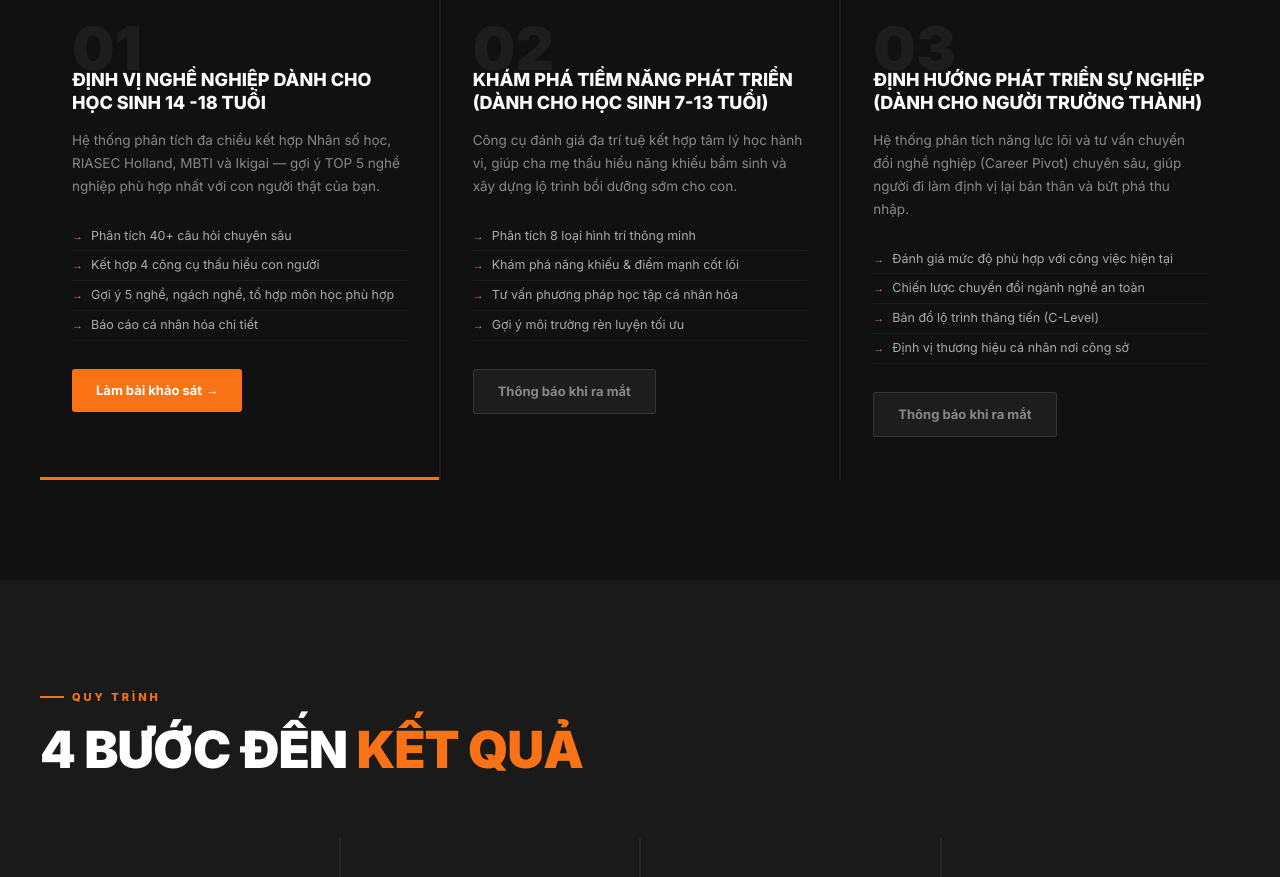
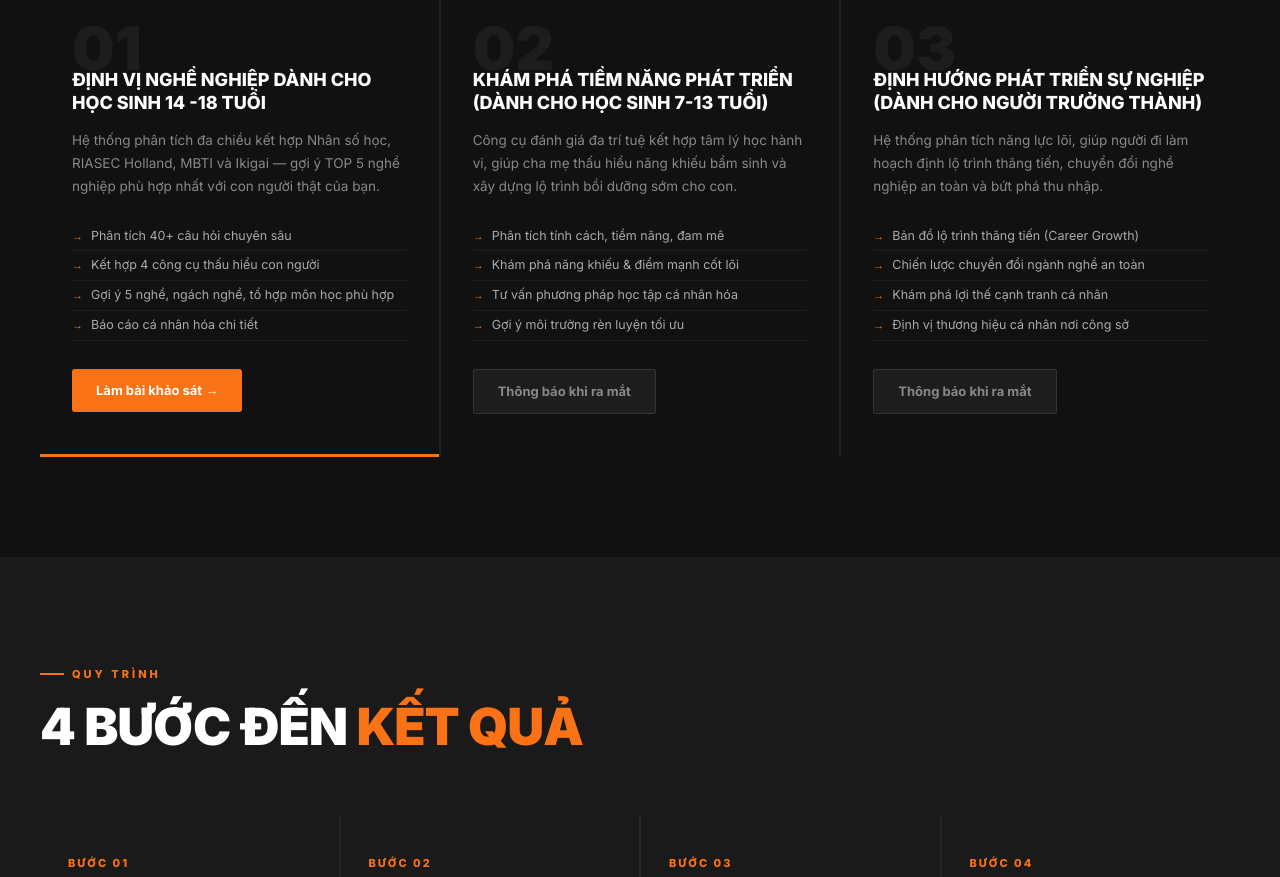
Before and after one commit to nghechonnguoi/ncn-academy, a Next.js app in the folder apps/web/: page / in a window 1280 px wide. Shown: the part 2484-3361 px from the top of the page. Built offline with nearby package versions, Linux system fonts and the light colour scheme.

Commit message:
content: refine copy for upcoming products (audience needs)

```diff
--- a/apps/web/src/components/home/products-section.tsx
+++ b/apps/web/src/components/home/products-section.tsx
@@ -29,7 +29,7 @@ const PRODUCTS = [
     name: "KHÁM PHÁ TIỀM NĂNG PHÁT TRIỂN (DÀNH CHO HỌC SINH 7-13 TUỔI)",
     desc: "Công cụ đánh giá đa trí tuệ kết hợp tâm lý học hành vi, giúp cha mẹ thấu hiểu năng khiếu bẩm sinh và xây dựng lộ trình bồi dưỡng sớm cho con.",
     features: [
-      "Phân tích 8 loại hình trí thông minh",
+      "Phân tích tính cách, tiềm năng, đam mê",
       "Khám phá năng khiếu & điểm mạnh cốt lõi",
       "Tư vấn phương pháp học tập cá nhân hóa",
       "Gợi ý môi trường rèn luyện tối ưu",
@@ -44,11 +44,11 @@ const PRODUCTS = [
     tag: "🔜 Sắp ra mắt",
     tagClass: "bg-white/10 text-ncn-gray border border-white/15",
     name: "ĐỊNH HƯỚNG PHÁT TRIỂN SỰ NGHIỆP (DÀNH CHO NGƯỜI TRƯỞNG THÀNH)",
-    desc: "Hệ thống phân tích năng lực lõi và tư vấn chuyển đổi nghề nghiệp (Career Pivot) chuyên sâu, giúp người đi làm định vị lại bản thân và bứt phá thu nhập.",
+    desc: "Hệ thống phân tích năng lực lõi, giúp người đi làm hoạch định lộ trình thăng tiến, chuyển đổi nghề nghiệp an toàn và bứt phá thu nhập.",
     features: [
-      "Đánh giá mức độ phù hợp với công việc hiện tại",
+      "Bản đồ lộ trình thăng tiến (Career Growth)",
       "Chiến lược chuyển đổi ngành nghề an toàn",
-      "Bản đồ lộ trình thăng tiến (C-Level)",
+      "Khám phá lợi thế cạnh tranh cá nhân",
       "Định vị thương hiệu cá nhân nơi công sở",
     ],
     btnText: "Thông báo khi ra mắt",
```
